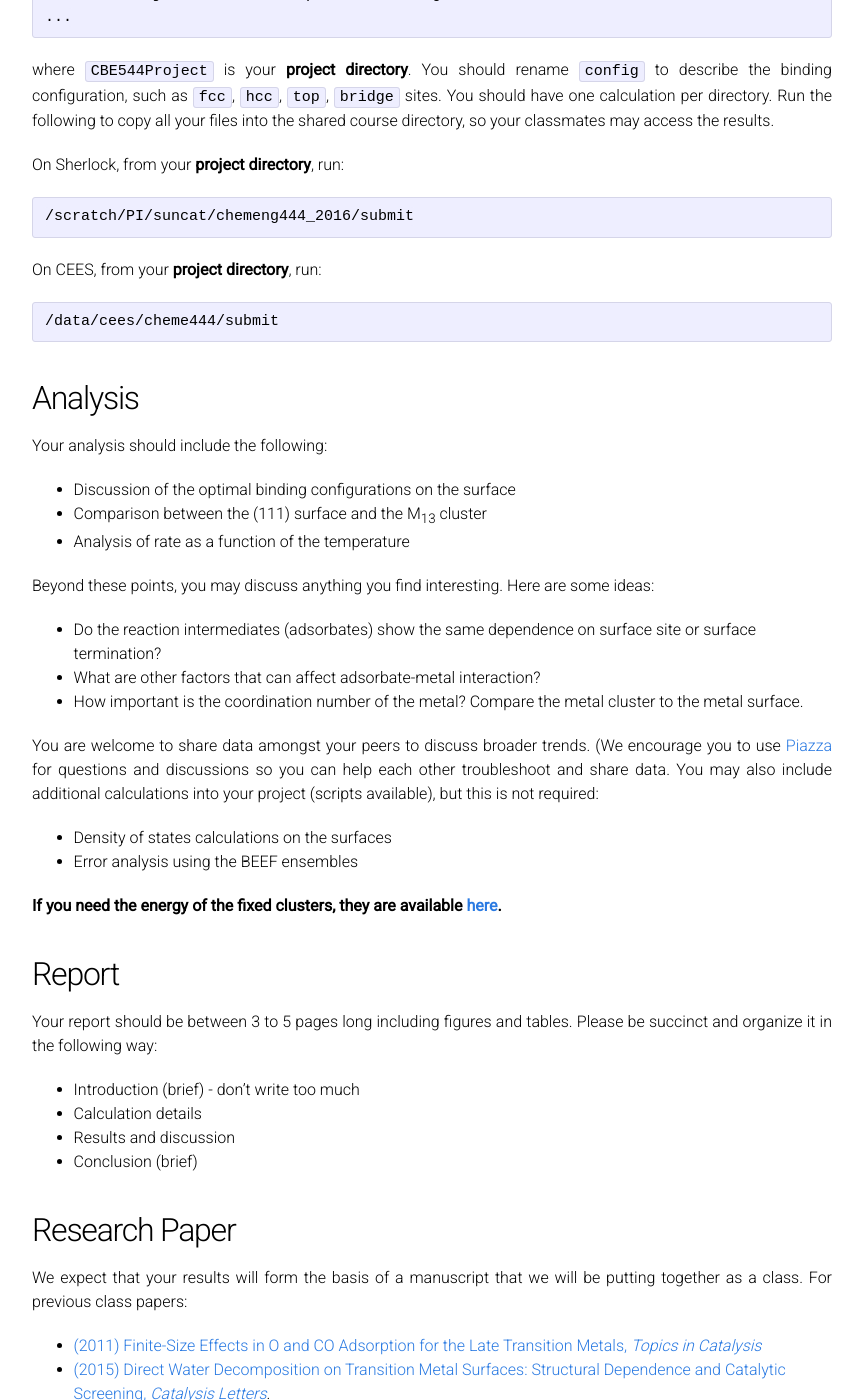
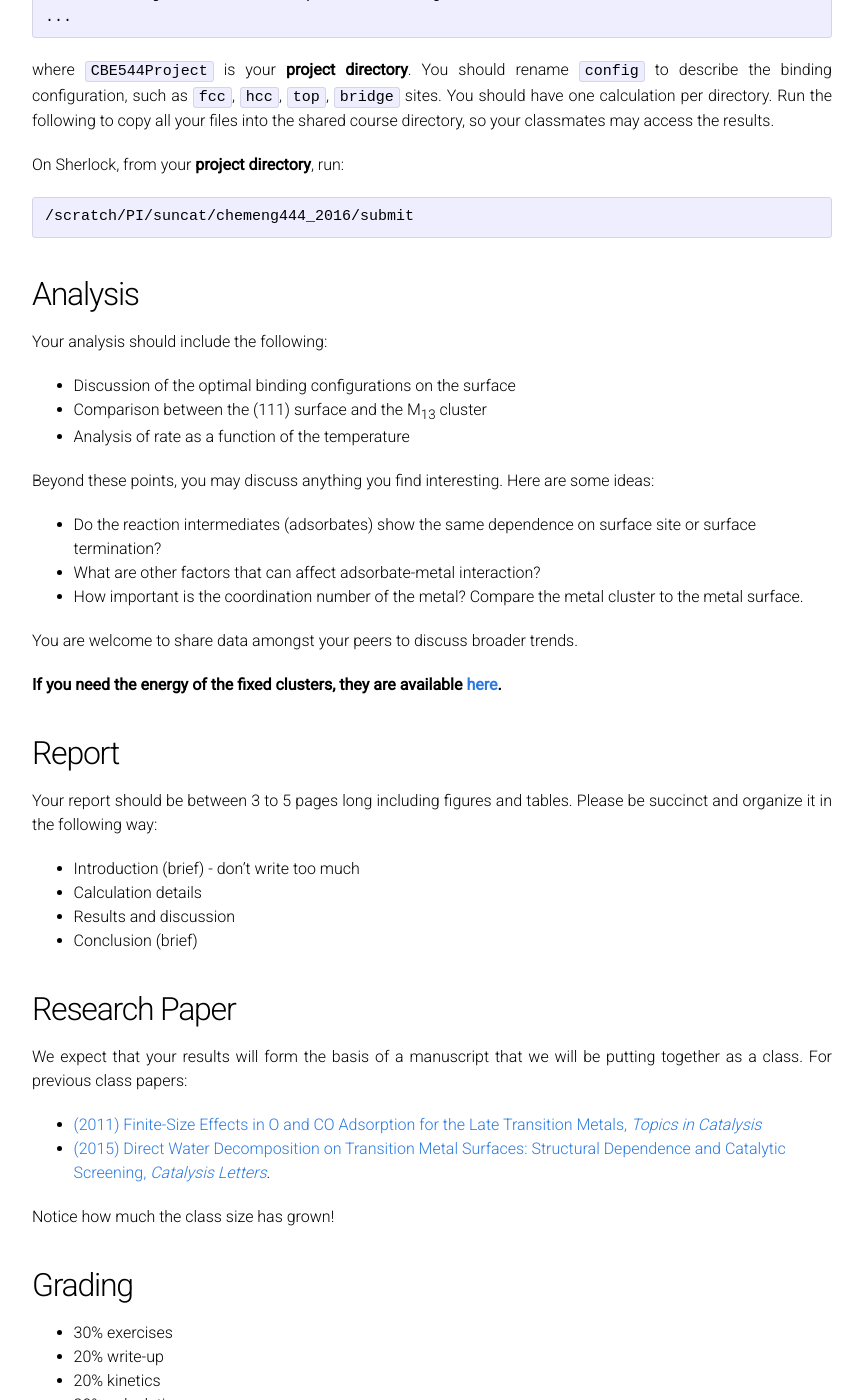
Before and after one commit to vojale/CBE544-2018.github.io, a Jekyll site: the page built from ProjectDescription.md, in a window 1280 px wide and 1400 px high, scrolled down 3530 px. Shown: the whole window, without its empty margins (208-1071 px from the left). Built offline with Jekyll 4.4.1, drawn with Linux system fonts in a browser that asks for light colours; formulas are drawn with MathJax 3; our own code applies the rules of GitHub Pages for plain Markdown files.

Commit message:
Update ProjectDescription.md

````diff
--- a/ProjectDescription.md
+++ b/ProjectDescription.md
@@ -122,12 +122,6 @@ On Sherlock, from your **project directory**, run:
 /scratch/PI/suncat/chemeng444_2016/submit
 ```
 
-On CEES, from your **project directory**, run:
-
-```bash
-/data/cees/cheme444/submit
-```
-
 <a name='analysis'></a>
 
 ## Analysis ##
@@ -144,10 +138,7 @@ Beyond these points, you may discuss anything you find interesting. Here are som
 * What are other factors that can affect adsorbate-metal interaction?
 * How important is the coordination number of the metal? Compare the metal cluster to the metal surface.
 
-You are welcome to share data amongst your peers to discuss broader trends. (We encourage you to use [Piazza](http://piazza.com/class/ij0k0xrcxrz5pa) for questions and discussions so you can help each other troubleshoot and share data. You may also include additional calculations into your project (scripts available), but this is not required:
-
-* Density of states calculations on the surfaces
-* Error analysis using the BEEF ensembles
+You are welcome to share data amongst your peers to discuss broader trends.
 
 **If you need the energy of the fixed clusters, they are available [here](../Fixed_Lattice_Clusters/energies.txt).**
 
````
